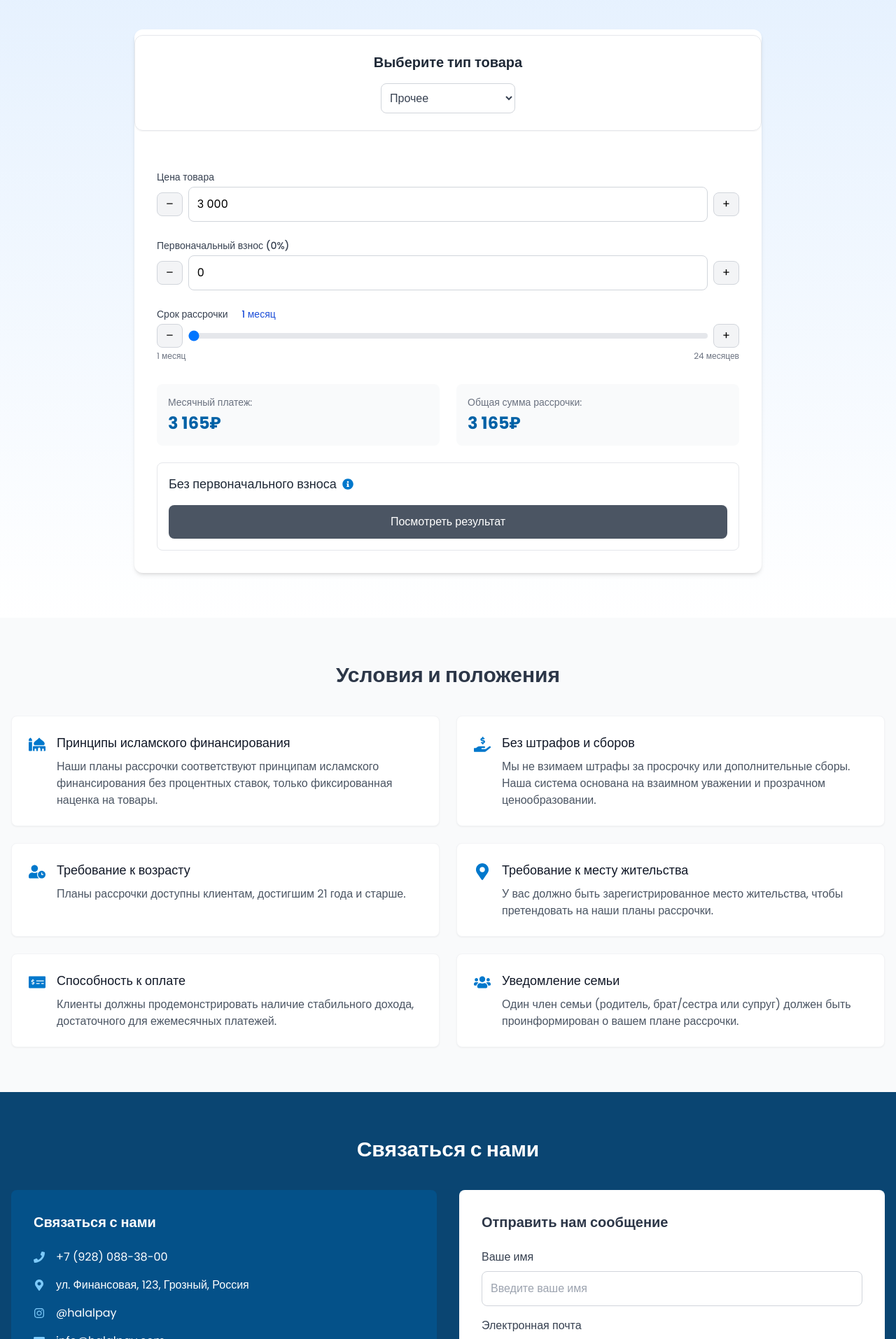
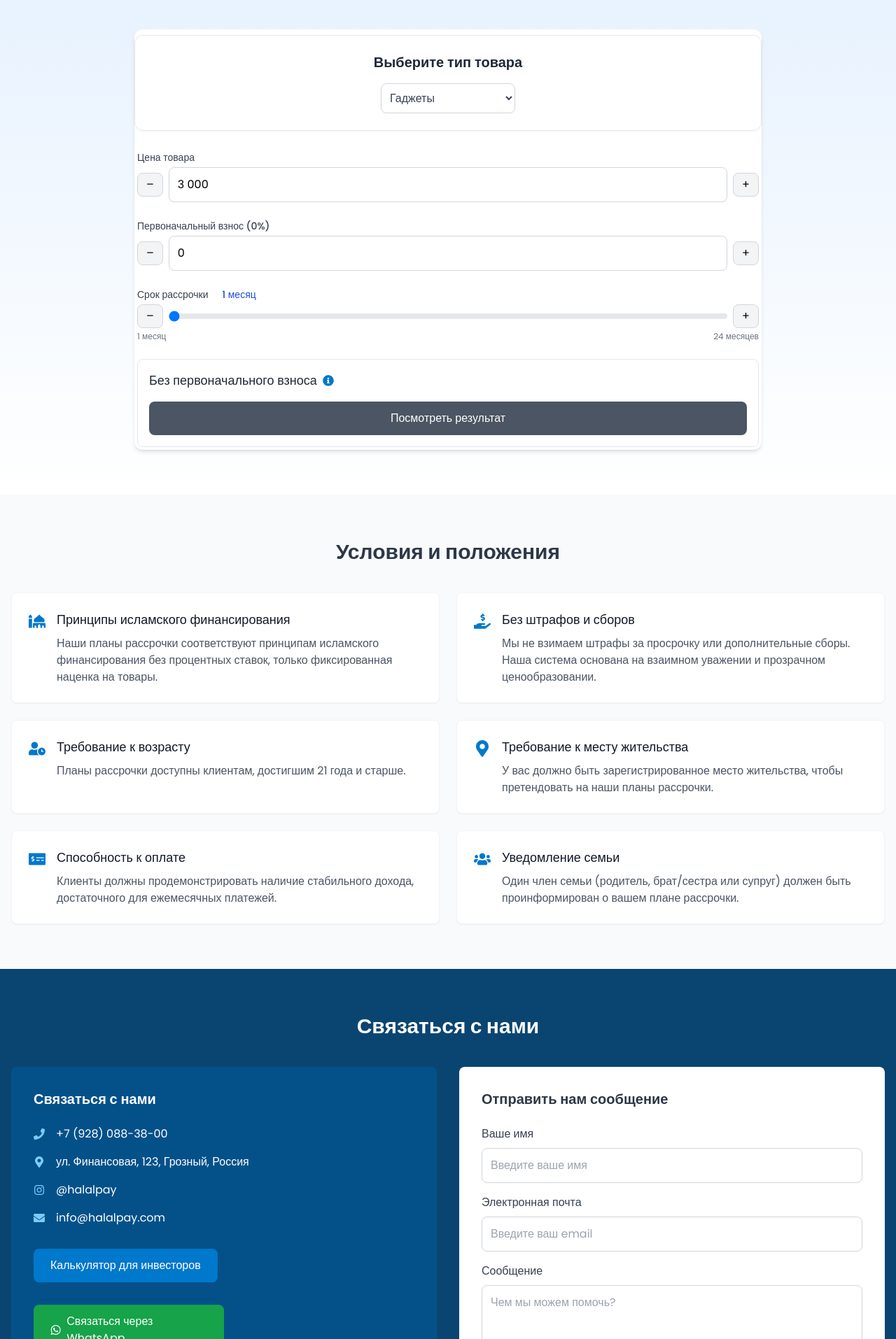
Before and after one commit to shamsaadov/halalFinance, a React (Vite) app: page / in a window 1280 px wide. Shown: the part 226-2140 px from the top of the page at 70% size. Built offline with nearby package versions, Linux system fonts and the light colour scheme.

Commit message:
Добавил округления

```diff
--- a/src/components/Calculator.tsx
+++ b/src/components/Calculator.tsx
@@ -1,6 +1,5 @@
 import { useState, useEffect } from "react";
 import { FaInfoCircle } from "react-icons/fa";
-import ModalForm from "./ModalForm.tsx";
 import ResultModal from "./ResultModal.tsx";
 import { formatter } from "../shared/constants.ts";
 
@@ -20,7 +19,7 @@ const Calculator = () => {
   const [showInfo, setShowInfo] = useState<boolean>(false);
   const [markupType, setMarkupType] = useState<
     "Прочее" | "Автомобиль" | "Гаджеты"
-  >("Прочее");
+  >("Гаджеты");
 
   const [isResultModalOpen, setIsResultModalOpen] = useState<boolean>(false);
 
@@ -35,7 +34,7 @@ const Calculator = () => {
     // Расчет оставшейся суммы после первоначального взноса
     const remainingAmount = price - initialFee;
     const computedMarkupPercentage =
-      markupType === "Автомобиль" ? 4 : markupType === "Гаджеты" ? 6.6 : 5.5;
+      markupType === "Автомобиль" ? 4 : markupType === "Гаджеты" ? 6 : 5.5;
     const markup = Math.round(
       remainingAmount * (computedMarkupPercentage / 100),
     );
@@ -149,8 +148,7 @@ const Calculator = () => {
         </select>
       </div>
 
-      <div className="p-8">
-        {/* Цена товара */}
+      <div className="p-1">
         {/* Цена товара с кнопками */}
         <div className="mb-6">
           <label className="block text-sm font-medium text-gray-700 mb-1">
@@ -249,23 +247,23 @@ const Calculator = () => {
           </div>
         </div>
 
-        {/* Результаты */}
-        <div className="mt-8 grid grid-cols-2 md:grid-cols-2 gap-6 flex">
-          <div className="p-4 bg-gray-50 rounded-lg">
-            <h3 className="text-sm text-gray-500 mb-1">Месячный платеж:</h3>
-            <p className="text-2xl font-bold text-primary-700">
-              {formatter.format(monthlyPayment)}₽
-            </p>
-          </div>
-          <div className="p-4 bg-gray-50 rounded-lg">
-            <h3 className="text-sm text-gray-500 mb-1">
-              Общая сумма рассрочки:
-            </h3>
-            <p className="text-2xl font-bold text-primary-700">
-              {formatter.format(totalAmount)}₽
-            </p>
-          </div>
-        </div>
+        {/* Результаты*/}
+        {/*<div className="mt-8 grid grid-cols-2 md:grid-cols-2 gap-6 flex">*/}
+        {/*  <div className="p-4 bg-gray-50 rounded-lg">*/}
+        {/*    <h3 className="text-sm text-gray-500 mb-1">Месячный платеж:</h3>*/}
+        {/*    <p className="text-2xl font-bold text-primary-700">*/}
+        {/*      {formatter.format(monthlyPayment)}₽*/}
+        {/*    </p>*/}
+        {/*  </div>*/}
+        {/*  <div className="p-4 bg-gray-50 rounded-lg">*/}
+        {/*    <h3 className="text-sm text-gray-500 mb-1">*/}
+        {/*      Общая сумма рассрочки:*/}
+        {/*    </h3>*/}
+        {/*    <p className="text-2xl font-bold text-primary-700">*/}
+        {/*      {formatter.format(totalAmount)}₽*/}
+        {/*    </p>*/}
+        {/*  </div>*/}
+        {/*</div>*/}
 
         {/* Дополнительная информация */}
         <div className="mt-6 p-4 border border-gray-200 rounded-lg relative">
--- a/src/components/Conditions.tsx
+++ b/src/components/Conditions.tsx
@@ -38,31 +38,26 @@ const Conditions = () => {
         title="Принципы исламского финансирования"
         description="Наши планы рассрочки соответствуют принципам исламского финансирования без процентных ставок, только фиксированная наценка на товары."
       />
-
       <ConditionCard
         icon={<FaHandHoldingUsd size={24} />}
         title="Без штрафов и сборов"
         description="Мы не взимаем штрафы за просрочку или дополнительные сборы. Наша система основана на взаимном уважении и прозрачном ценообразовании."
       />
-
       <ConditionCard
         icon={<FaUserClock size={24} />}
         title="Требование к возрасту"
         description="Планы рассрочки доступны клиентам, достигшим 21 года и старше."
       />
-
       <ConditionCard
         icon={<FaMapMarkerAlt size={24} />}
         title="Требование к месту жительства"
         description="У вас должно быть зарегистрированное место жительства, чтобы претендовать на наши планы рассрочки."
       />
-
       <ConditionCard
         icon={<FaMoneyCheckAlt size={24} />}
         title="Способность к оплате"
         description="Клиенты должны продемонстрировать наличие стабильного дохода, достаточного для ежемесячных платежей."
       />
-
       <ConditionCard
         icon={<FaUsers size={24} />}
         title="Уведомление семьи"
--- a/src/components/Contact.tsx
+++ b/src/components/Contact.tsx
@@ -54,7 +54,11 @@ const Contact = () => {
             </a>
           </div>
         </div>
-
+        <button className=" mt-8 bg-primary-600 hover:bg-primary-700 text-white py-3 px-6 rounded-lg transition-colors font-medium">
+          <a href="https://calcus.ru/kalkulyator-investicij" target="_blank">
+            Калькулятор для инвесторов
+          </a>
+        </button>
         <a
           href="https://wa.me/79280883800"
           target="_blank"
--- a/src/components/ResultModal.tsx
+++ b/src/components/ResultModal.tsx
@@ -23,13 +23,21 @@ const ResultModal: React.FC<ResultModalProps> = ({
   initialFee,
   monthlyPayment,
   term,
-  totalAmount,
-  monthlyMarkupPercent,
-  totalMarkupPercent,
   amountPercent,
-  totalMarkup,
   requiredGuarantorsToModal,
 }) => {
+  const roundToNearest500 = (n: number): number => Math.round(n / 500) * 500;
+
+  const computedTotalAmount = roundToNearest500(
+    roundToNearest500(monthlyPayment) * term + initialFee,
+  );
+
+  const computedTotalMarkup = roundToNearest500(computedTotalAmount - price);
+
+  const computedTotalMarkupPercent = (computedTotalMarkup / price) * 100;
+
+  const computedMonthlyMarkupPercent = computedTotalMarkupPercent / term;
+
   if (!isOpen) return null;
 
   return (
@@ -57,7 +65,7 @@ const ResultModal: React.FC<ResultModalProps> = ({
           </p>
           <p>
             <span className="font-medium">Ежемесячная оплата:</span>{" "}
-            {formatter.format(monthlyPayment)}₽
+            {formatter.format(roundToNearest500(monthlyPayment))}₽
           </p>
           <p>
             <span className="font-medium">Срок рассрочки:</span> {term}{" "}
@@ -65,15 +73,17 @@ const ResultModal: React.FC<ResultModalProps> = ({
           </p>
           <p>
             <span className="font-medium">Общая сумма рассрочки:</span>{" "}
-            {formatter.format(totalAmount)}₽
+            {/*{formatter.format(roundToNearest500(totalAmount))}₽ */}
+            {formatter.format(computedTotalAmount)}₽
           </p>
           <p>
             <span className="font-medium">Месячная наценка:</span>{" "}
-            {monthlyMarkupPercent.toFixed(2)}%
+            {computedMonthlyMarkupPercent.toFixed(2)}%
           </p>
           <p>
             <span className="font-medium">Общая наценка:</span>{" "}
-            {totalMarkupPercent.toFixed(2)}% ({formatter.format(totalMarkup)}₽)
+            {computedTotalMarkupPercent.toFixed(2)}% (
+            {formatter.format(computedTotalMarkup)}₽)
           </p>
           <p>
             <span className="font-medium text-red-700">
```
